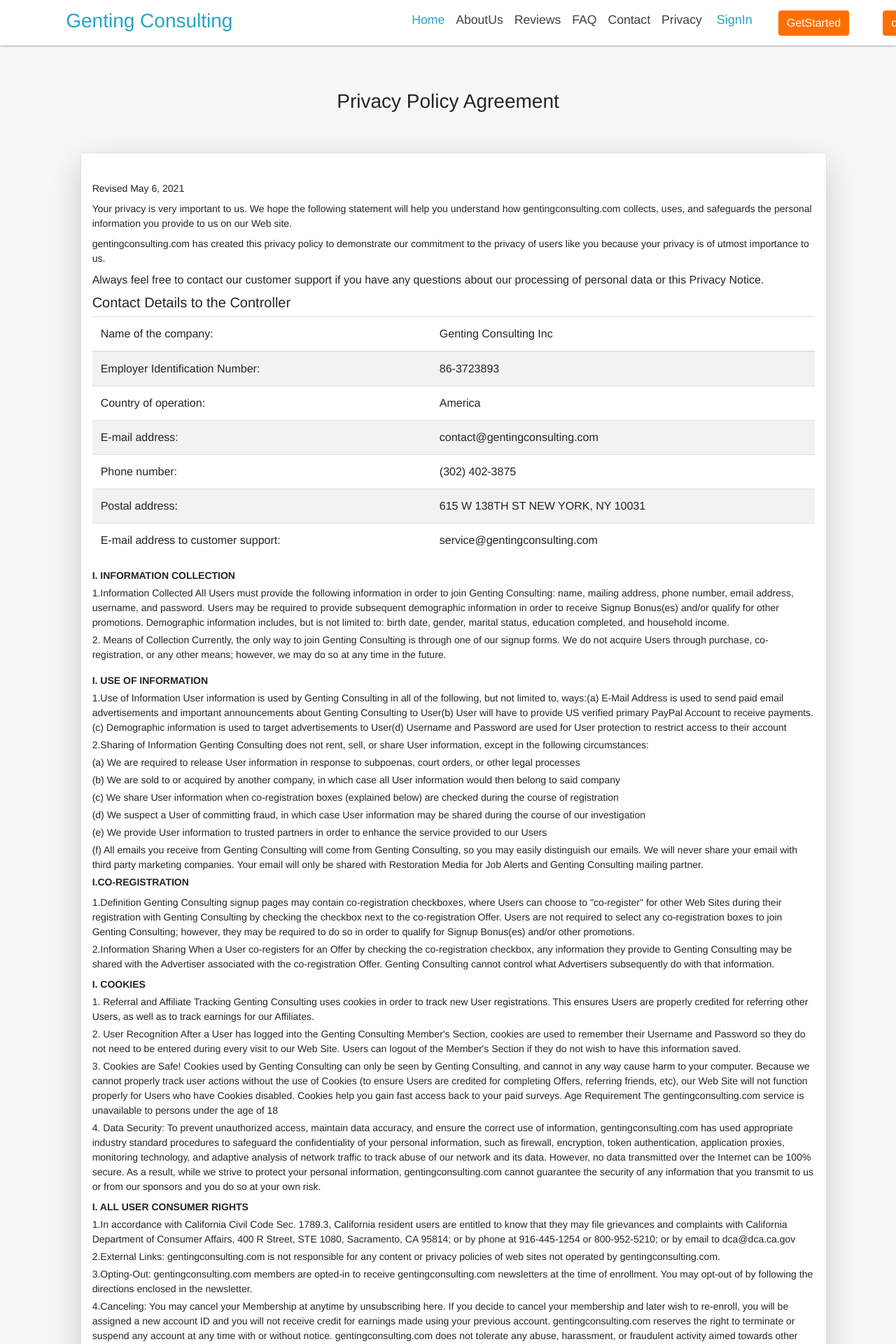
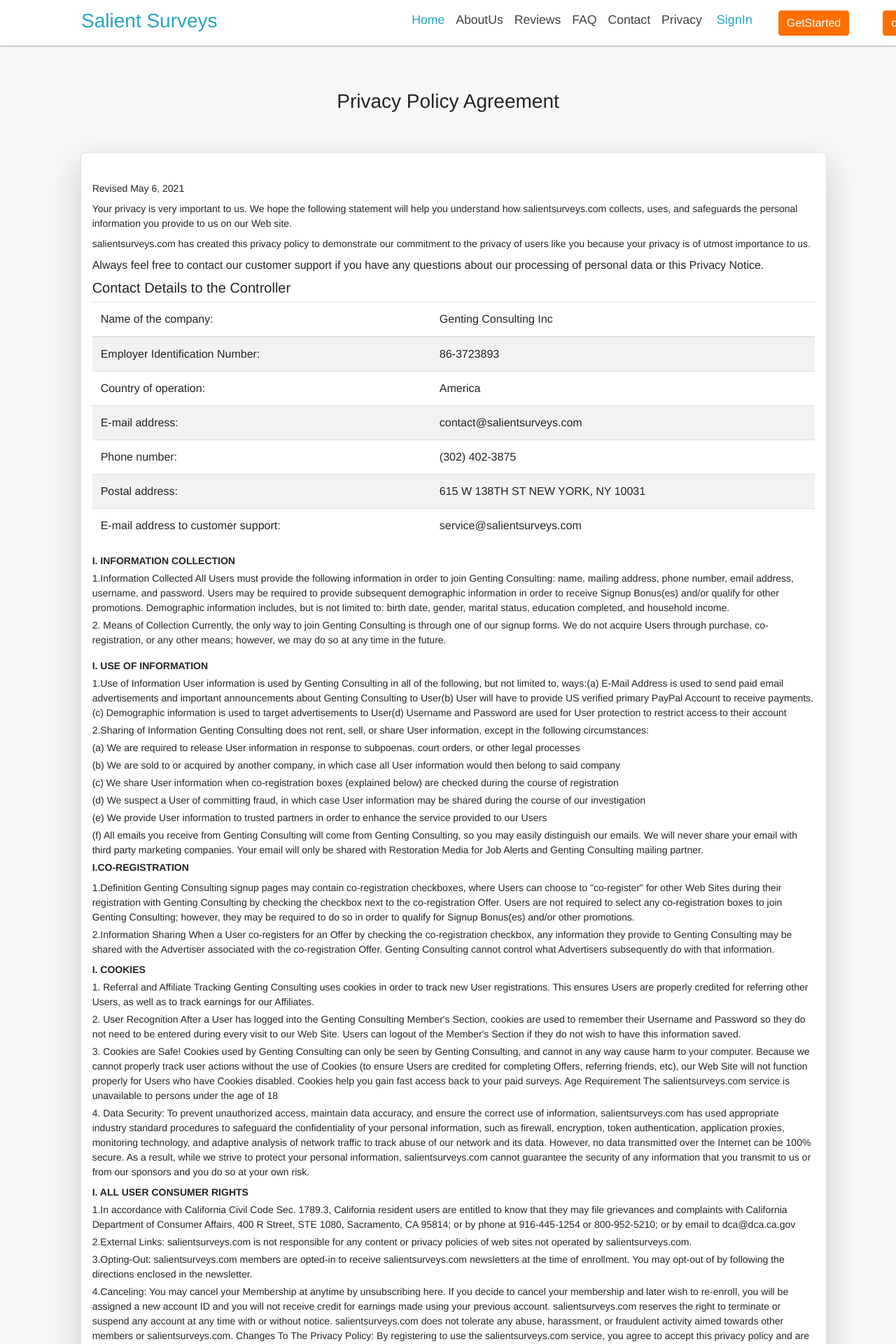
Before and after one commit to wawoyuanli/website, a Vue app: page /#/privacy in a window 1280 px wide. Shown: the top 1920 px of the page at 70% size. Built offline with nearby package versions, Linux system fonts and the light colour scheme.

Commit message:
更改网站名称
更改网站名称

```diff
--- a/src/lang/en/en_home.js
+++ b/src/lang/en/en_home.js
@@ -13,7 +13,7 @@ export default {
   getPaidDesc: 'Watch your account balance grow then request a payout.',
   /**第三部分 */
   our: "Our Achievement",
-  second_title:"Based on your demographics, Genting will provide you with paid research and market research opportunities and will provide you with remuneration.",
+  second_title:"Based on your demographics, Salient Surveys will provide you with paid research and market research opportunities and will provide you with remuneration.",
   monthly: 'Total number of users',//26912
   total: 'Total Payout To Date', //$3819018
   partner: 'Our Trusted Partners',//90
@@ -39,7 +39,7 @@ export default {
   fiveTitle: "What are you waiting for?",
   fiveText1: `We need you. Your opinion matters.
     `,
-    fiveText2:`Genting Consulting is looking for people to participate in Paid Online Surveys.`,
+    fiveText2:`Salient Surveys is looking for people to participate in Paid Online Surveys.`,
   /**第六部分 左标题*/
   company: 'Company',
   home: 'Home',
@@ -56,8 +56,8 @@ export default {
   bottom: '© 2021 Genting Consulting Inc. All rights reserved.',
 
   /**为什么要注册云顶咨询？ */
-  why: 'Why sign up to Genting Consulting?',
-  reasons: 'Why Genting Consulting Research is unique and reasons behindit.',
+  why: 'Why sign up to Salient Surveys?',
+  reasons: 'Why Salient Surveys is unique and reasons behindit.',
   cashPayments: "Cash Payments",
   dataPrivacy: "Data Privacy",
   supportTeam: "Support Team",
--- a/src/lang/en/en_nav.js
+++ b/src/lang/en/en_nav.js
@@ -1,5 +1,5 @@
 export default {
-    webLogo: 'Genting Consulting',
+    webLogo: 'Salient Surveys',
     home: 'Home',
     about: 'AboutUs',
     FAQ: 'FAQ',
--- a/src/lang/fr/fr_home.js
+++ b/src/lang/fr/fr_home.js
@@ -12,7 +12,7 @@ export default {
   getPaidDesc: 'Vérifiez la croissance du solde de votre compte et demandez le paiement.',
   /**第三部分 */
   our: "Nos réalisations",
-  second_title: "Sur la base de vos informations démographiques, Genting vous fournira des opportunités d'études rémunérées et d'études de marché, et vous fournira une rémunération.",
+  second_title: "Sur la base de vos informations démographiques, Salient Surveys vous fournira des opportunités d'études rémunérées et d'études de marché, et vous fournira une rémunération.",
   monthly: 'Utilisateurs actifs mensuels',//26912
   total: 'Total payé à ce jour', //$3819018
   partner: 'Notre partenaire de confiance',//90
@@ -37,9 +37,9 @@ export default {
   /**第五部分 */
   fiveTitle: "Qu'est-ce que tu attends?",
   fiveText1: `nous avons besoin de toi. Votre opinion compte`,
-  fiveText2: `Genting Consulting recherche des personnes pour participer à des sondages en ligne rémunérés.`,
-  why: `Pourquoi devrais-je m'inscrire à Genting Consulting?`,
-  reasons: 'Pourquoi la recherche de Genting Consulting est si unique et les raisons qui la sous-tendent。',
+  fiveText2: `Salient Surveys recherche des personnes pour participer à des sondages en ligne rémunérés.`,
+  why: `Pourquoi devrais-je m'inscrire à Salient Surveys?`,
+  reasons: 'Pourquoi la recherche de Salient Surveys est si unique et les raisons qui la sous-tendent。',
   cashPayments: "Payer en espèce",
   dataPrivacy: "Confidentialité des données",
   supportTeam: "Équipe de soutien",
--- a/src/lang/fr/fr_nav.js
+++ b/src/lang/fr/fr_nav.js
@@ -1,5 +1,5 @@
 export default {
-  webLogo: 'Conseil Genting',
+  webLogo: 'Salient Surveys',
   home: "Page d'accueil",
   about: 'à propos de nous',
   FAQ: 'FAQ',
--- a/src/lang/ge/ge_home.js
+++ b/src/lang/ge/ge_home.js
@@ -12,7 +12,7 @@ export default {
   getPaidDesc: 'Überprüfen Sie das Wachstum Ihres Kontostands und fordern Sie die Zahlung an.',
   /**第三部分 */
   our: "Unsere Erfolge",
-  second_title: "Basierend auf Ihren demografischen Daten bietet Genting Ihnen bezahlte Forschungs- und Marktforschungsmöglichkeiten sowie eine Vergütung",
+  second_title: "Basierend auf Ihren demografischen Daten bietet Salient Surveys Ihnen bezahlte Forschungs- und Marktforschungsmöglichkeiten sowie eine Vergütung",
   monthly: 'Monatlich aktive Benutzer',//26912
   total: 'Insgesamt bis heute bezahlt', //$3819018
   partner: 'Unser vertrauenswürdiger Partner',//90
@@ -37,9 +37,9 @@ export default {
   /**第五部分 */
   fiveTitle: "Worauf wartest du?",
   fiveText1: `Wir brauchen Sie. Deine Meinung zählt`,
-  fiveText2: `Genting Consulting sucht nach Personen, die an bezahlten Online-Umfragen teilnehmen können.`,
-  why: 'Warum sollte ich mich für Genting Consulting registrieren?',
-  reasons: 'Die Forschung von Genting Consulting ist so einzigartig und die Gründe dafür.',
+  fiveText2: `Salient Surveys sucht nach Personen, die an bezahlten Online-Umfragen teilnehmen können.`,
+  why: 'Warum sollte ich mich für Salient Surveys registrieren?',
+  reasons: 'Die Forschung von Salient Surveys ist so einzigartig und die Gründe dafür.',
   cashPayments: "Bezahlen mit Bargeld",
   dataPrivacy: "Datenprivatsphäre",
   supportTeam: "Support-team",
--- a/src/lang/ge/ge_nav.js
+++ b/src/lang/ge/ge_nav.js
@@ -1,5 +1,5 @@
 export default {
-  webLogo: 'Genting Beratung',
+  webLogo: 'Salient Surveys',
   home: 'Startseite',
   about: 'Über uns',
   FAQ: 'FAQ',
--- a/src/lang/zh/zh_home.js
+++ b/src/lang/zh/zh_home.js
@@ -12,7 +12,7 @@ export default {
   getPaidDesc: '查看您的帐户余额生长然后请求支付。',
   /**第三部分 */
   our: "我们的成就",
-  second_title: "根据您的人口统计资料，云顶将为您提供付费研究和市场研究机会，并为您提供报酬。",
+  second_title: "根据您的人口统计资料，Salient Surveys将为您提供付费研究和市场研究机会，并为您提供报酬。",
   monthly: '每月活跃用户',//26912
   total: '迄今为止支付总额', //$3819018
   partner: '我们值得信赖的伙伴',//90
@@ -37,9 +37,9 @@ export default {
   /**第五部分 */
   fiveTitle: "你还在等什么?",
   fiveText1: `我们需要你。 你的意见事项`,
-  fiveText2: `云顶咨询正在寻找人们参加付费的在线调查。`,
-  why: '为什么要注册云顶咨询？',
-  reasons: '云顶咨询研究为何如此独特以及其背后的原因。',
+  fiveText2: `Salient Surveys正在寻找人们参加付费的在线调查。`,
+  why: '为什么要注册Salient Surveys？',
+  reasons: 'Salient Surveys为何如此独特以及其背后的原因。',
   cashPayments: "现金付款",
   dataPrivacy: "资料私隐",
   supportTeam: "支持团队",
--- a/src/lang/zh/zh_nav.js
+++ b/src/lang/zh/zh_nav.js
@@ -1,5 +1,5 @@
 export default {
-    webLogo: '云顶咨询',
+    webLogo: 'Salient Surveys',
     home: '首页',
     about: '关于我们',
     FAQ: 'FAQ',
--- a/src/views/contact/index.vue
+++ b/src/views/contact/index.vue
@@ -14,7 +14,7 @@
                 <h2 class="content-title">Contact</h2>
                 <p class="text-left">
                   Do you need to contact us? Fill the form below or email us
-                  directly: service@gentingconsulting.com
+                  directly: service@salientsurveys.com
                 </p>
                 <p class="text-left">
                   Our postal address is 615 W 138TH ST NEW YORK, NY 10031
--- a/src/views/privacy/index.vue
+++ b/src/views/privacy/index.vue
@@ -18,12 +18,12 @@
             </div>
             <div class="mt-2" style="font-size: 14px">
               Your privacy is very important to us. We hope the following
-              statement will help you understand how gentingconsulting.com
+              statement will help you understand how salientsurveys.com
               collects, uses, and safeguards the personal information you
               provide to us on our Web site.
             </div>
             <div class="mt-2" style="font-size: 14px">
-              gentingconsulting.com has created this privacy policy to
+              salientsurveys.com has created this privacy policy to
               demonstrate our commitment to the privacy of users like you
               because your privacy is of utmost importance to us.
             </div>
@@ -52,7 +52,7 @@
                   </tr>
                   <tr>
                     <th scope="row">E-mail address:</th>
-                    <td>contact@gentingconsulting.com</td>
+                    <td>contact@salientsurveys.com</td>
                   </tr>
                   <tr>
                     <th scope="row">Phone number:</th>
@@ -67,7 +67,7 @@
                   <tr>
                     <th scope="row">E-mail address to customer support:</th>
                     <td>
-                      service@gentingconsulting.com
+                      service@salientsurveys.com
                     </td>
                   </tr>
                 </tbody>
@@ -181,20 +181,20 @@
               completing Offers, referring friends, etc), our Web Site will not
               function properly for Users who have Cookies disabled. Cookies
               help you gain fast access back to your paid surveys. Age
-              Requirement The gentingconsulting.com service is unavailable to
+              Requirement The salientsurveys.com service is unavailable to
               persons under the age of 18
             </div>
             <div class="mt-1" style="font-size: 14px">
               4. Data Security: To prevent unauthorized access, maintain data
               accuracy, and ensure the correct use of information,
-              gentingconsulting.com has used appropriate industry standard
+              salientsurveys.com has used appropriate industry standard
               procedures to safeguard the confidentiality of your personal
               information, such as firewall, encryption, token authentication,
               application proxies, monitoring technology, and adaptive analysis
               of network traffic to track abuse of our network and its data.
               However, no data transmitted over the Internet can be 100% secure.
               As a result, while we strive to protect your personal information,
-              gentingconsulting.com cannot guarantee the security of any
+              salientsurveys.com cannot guarantee the security of any
               information that you transmit to us or from our sponsors and you
               do so at your own risk.
             </div>
@@ -209,13 +209,13 @@
               916-445-1254 or 800-952-5210; or by email to dca@dca.ca.gov
             </div>
             <div class="mt-1" style="font-size: 14px">
-              2.External Links: gentingconsulting.com is not responsible for any
+              2.External Links: salientsurveys.com is not responsible for any
               content or privacy policies of web sites not operated by
-              gentingconsulting.com.
+              salientsurveys.com.
             </div>
             <div class="mt-1" style="font-size: 14px">
-              3.Opting-Out: gentingconsulting.com members are opted-in to
-              receive gentingconsulting.com newsletters at the time of
+              3.Opting-Out: salientsurveys.com members are opted-in to
+              receive salientsurveys.com newsletters at the time of
               enrollment. You may opt-out of by following the directions
               enclosed in the newsletter.
             </div>
@@ -224,14 +224,14 @@
               unsubscribing here. If you decide to cancel your membership and
               later wish to re-enroll, you will be assigned a new account ID and
               you will not receive credit for earnings made using your previous
-              account. gentingconsulting.com reserves the right to terminate or
+              account. salientsurveys.com reserves the right to terminate or
               suspend any account at any time with or without notice.
-              gentingconsulting.com does not tolerate any abuse, harassment, or
+              salientsurveys.com does not tolerate any abuse, harassment, or
               fraudulent activity aimed towards other members or
-              gentingconsulting.com. Changes To The Privacy Policy: By
-              registering to use the gentingconsulting.com service, you agree to
+              salientsurveys.com. Changes To The Privacy Policy: By
+              registering to use the salientsurveys.com service, you agree to
               accept this privacy policy and are aware that
-              gentingconsulting.com's privacy policy may change from time to
+              salientsurveys.com's privacy policy may change from time to
               time. We strongly advise our members to check back from time to
               time. We also welcome any feedback from you; please click here to
               contact us i
@@ -303,7 +303,7 @@
               information we collect and disclose about consumers. If California
               users would like to make a CCPA Privacy Rights request or have any
               questions or suggestions regarding our privacy policy, please
-              email us at: service@gentingconsulting.com.
+              email us at: service@salientsurveys.com.
             </div>
             <div class="mt-1" style="font-size: 14px">
               You Have the Right Not to Have Your Personal Information Sold
@@ -705,7 +705,7 @@
               PLEASE NOTE: If you still have a question, please feel free to
               contact us at Genting Consulting Contact Us. We will respond
               promptly. Alternatively you may email us at:
-              service@gentingconsulting.com.
+              service@salientsurveys.com.
             </div>
           </div>
           <div class="col-md-1"></div>
--- a/src/views/terms/index.vue
+++ b/src/views/terms/index.vue
@@ -18,7 +18,7 @@
               participate.
             </div>
             <div class="ml-2 mt-2">
-              Genting Consulting, ("Gentingconsulting.com" or "we") may revise
+              Genting Consulting, ("salientsurveys.com" or "we") may revise
               these terms from time to time, at our sole discretion, by updating
               this posting. Unless otherwise provided below, the revised terms
               will take effect when they are posted. Your continued use of the
```
Also changed, not shown: src/views/agreement/index.vue (+21 -21 lines).
